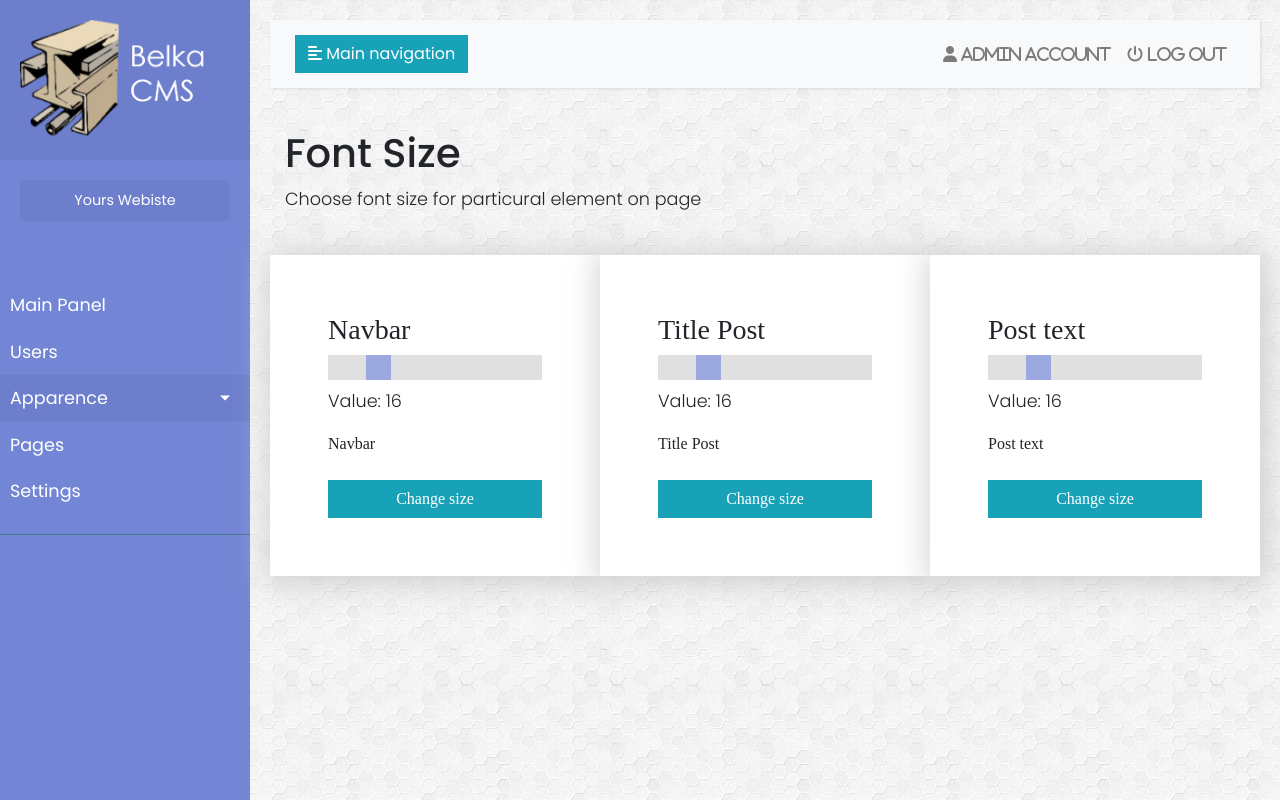
After one commit to kkedzierski/belka_cms, a Flask app: page /apperance/content/font-size in a window 1280 px wide. The commit adds this page. Run offline with Flask 2, Linux system fonts and the light colour scheme; some libraries are stand-ins or nearby versions.

Commit message:
create a background change functionality, create font size change layout

```diff
--- a/belka/admin_panel/routes.py
+++ b/belka/admin_panel/routes.py
@@ -1,26 +1,40 @@
 from flask import (redirect, render_template, url_for,
                    Blueprint, flash, request)
+from flask_login import login_required, current_user
 from belka.models import Website
 from belka import db
+from belka.admin_panel.utils import is_website_created
 
 
 main_panel = Blueprint('main_panel', __name__)
 
 # region Getting Started
 @main_panel.route('/getting-started')
+@login_required
 def getting_started():
+    if is_website_created():
+        flash('You cannot create another website. You have one!', 'info')
+        return redirect(url_for('main_panel.admin_panel'))
     return render_template('admin_panel/getting_started/getting-started.html',
                            title='Getting started')
 
 
 @main_panel.route('/create-website', methods=['GET', 'POST'])
+@login_required
 def create_website_page():
+    if is_website_created():
+        flash('You cannot create another website. You have one!', 'info')
+        return redirect(url_for('main_panel.admin_panel'))
     return render_template('admin_panel/getting_started/create-website.html',
                            title="Create website")
 
 
 @main_panel.route('/create-website/create-website', methods=['GET', 'POST'])
+@login_required
 def create_website():
+    if is_website_created():
+        flash('You cannot create another website. You have one!', 'info')
+        return redirect(url_for('main_panel.admin_panel'))
     if request.method == "POST":
         website_name = request.form.get('website_name')
         website = Website(title=website_name)
@@ -52,18 +66,28 @@ def paiting_website():
 # endregion
 
 @main_panel.route('/admin-panel', methods=['GET', 'POST'])
+@login_required
 def admin_panel():
+    if not is_website_created():
+        flash('You dont have a website. Create a website first!', 'info')
+        return redirect(url_for('main_panel.getting_started'))
     return render_template('admin_panel/admin-panel.html', title="Admin Panel")
 
 
 @main_panel.route('/apperance/navigation', methods=['GET', 'POST'])
 def navigation_page():
+    if not is_website_created():
+        flash('You dont have a website. Create a website first!', 'info')
+        return redirect(url_for('main_panel.getting_started'))
     return render_template('admin_panel/apperance/navigation.html',
                            title="Navigation bar")
 
 
 @main_panel.route('/apperance/navigation/styles', methods=['POST'])
 def change_navigation():
+    if not is_website_created():
+        flash('You dont have a website. Create a website first!', 'info')
+        return redirect(url_for('main_panel.getting_started'))
     if request.method == 'POST':
         if request.form.get('nav_style') == "green":
             nav_style = "navbar-dark bg-success"
@@ -80,12 +104,20 @@ def change_navigation():
 
 @main_panel.route('/settings')
 def settings_page():
+    if not is_website_created():
+        flash('You dont have a website. Create a website first!', 'info')
+        return redirect(url_for('main_panel.getting_started'))
+    if current_user.is_authenticated and len(Website.query.all()) == 0:
+        return redirect(url_for('main_panel.getting_started'))
     return render_template('admin_panel/settings.html',
                            title="settings")
 
 
 @main_panel.route('/settings/delete-website', methods=['GET', 'POST'])
 def delete_website():
+    if not is_website_created():
+        flash('You dont have a website. Create a website first!', 'info')
+        return redirect(url_for('main_panel.getting_started'))
     db.session.query(Website).delete()
     db.session.commit()
     flash('Website has been deleted', 'info')
@@ -94,6 +126,9 @@ def delete_website():
 
 @main_panel.route('/settings/change-website-name', methods=['GET', 'POST'])
 def change_website_name_page():
+    if not is_website_created():
+        flash('You dont have a website. Create a website first!', 'info')
+        return redirect(url_for('main_panel.getting_started'))
     website = Website.query.all()
     return render_template('admin_panel/change-website-name.html',
                            title="Change website name",
@@ -102,9 +137,67 @@ def change_website_name_page():
 
 @main_panel.route('/change-website-name', methods=['GET', 'POST'])
 def change_website_name():
+    if not is_website_created():
+        flash('You dont have a website. Create a website first!', 'info')
+        return redirect(url_for('main_panel.getting_started'))
     website = Website.query.get(1)
     website.title = request.form.get('website_name')
     db.session.commit()
     flash('Website name changed to {title}'.format(title=website.title),
           'success')
     return redirect(url_for('main_panel.admin_panel'))
+
+
+@main_panel.route('/pages', methods=['GET', 'POST'])
+def pages():
+    if not is_website_created():
+        flash('You dont have a website. Create a website first!', 'info')
+        return redirect(url_for('main_panel.getting_started'))
+    return render_template('admin_panel/pages.html', title="pages")
+
+
+@main_panel.route('/apperance/content/content', methods=['GET', 'POST'])
+def content_page():
+    if not is_website_created():
+        flash('You dont have a website. Create a website first!', 'info')
+        return redirect(url_for('main_panel.getting_started'))
+    return render_template('admin_panel/apperance/content/content.html',
+                           title="Content")
+
+
+@main_panel.route('/apperance/content/font-size', methods=['GET', 'POST'])
+def font_size_page():
+    return render_template('admin_panel/apperance/content/font-size.html',
+                           title="Font size")
+
+
+@main_panel.route('/apperance/content/font-style', methods=['GET', 'POST'])
+def font_style_page():
+    return render_template('admin_panel/apperance/content/font-style.html',
+                           title="Font style")
+
+
+@main_panel.route('/apperance/content/background-style', methods=['GET', 'POST'])
+def background_page():
+    return render_template('admin_panel/apperance/content/background-style.html',
+                           title="Background style")
+
+@main_panel.route('/apperance/content/background/style', methods=['GET', 'POST'])
+def background_style():
+    if not is_website_created():
+        flash('You dont have a website. Create a website first!', 'info')
+        return redirect(url_for('main_panel.getting_started'))
+    if request.method == 'POST':
+        if request.form.get('backround_style') == "hotel":
+            backround_style = "hotel.png"
+        if request.form.get('backround_style') == "spikes":
+            backround_style = "spikes.png"
+        if request.form.get('backround_style') == 'painting':
+            backround_style = "painting.png"
+        if request.form.get('backround_style') == 'flower':
+            backround_style = "flower.png"
+        website = Website.query.get(1)
+        website.page_background = backround_style
+        db.session.commit()
+        flash('Background changed', 'success')
+        return redirect(url_for('website.index'))
--- a/belka/static/admin_panel.css
+++ b/belka/static/admin_panel.css
@@ -175,3 +175,42 @@ a.article:hover {
 .btn{
     border-radius: 0
 }
+
+.slidecontainer {
+    width: 100%; /* Width of the outside container */
+  }
+
+  /* The slider itself */
+  .slider {
+    -webkit-appearance: none;  /* Override default CSS styles */
+    appearance: none;
+    width: 100%; /* Full-width */
+    height: 25px; /* Specified height */
+    background: #d3d3d3; /* Grey background */
+    outline: none; /* Remove outline */
+    opacity: 0.7; /* Set transparency (for mouse-over effects on hover) */
+    -webkit-transition: .2s; /* 0.2 seconds transition on hover */
+    transition: opacity .2s;
+}
+
+/* Mouse-over effects */
+.slider:hover {
+    opacity: 1; /* Fully shown on mouse-over */
+  }
+
+  /* The slider handle (use -webkit- (Chrome, Opera, Safari, Edge) and -moz- (Firefox) to override default look) */
+  .slider::-webkit-slider-thumb {
+    -webkit-appearance: none; /* Override default look */
+    appearance: none;
+    width: 25px; /* Set a specific slider handle width */
+    height: 25px; /* Slider handle height */
+    background: #7386D5; /* Green background */
+    cursor: pointer; /* Cursor on hover */
+  }
+
+  .slider::-moz-range-thumb {
+    width: 25px; /* Set a specific slider handle width */
+    height: 25px; /* Slider handle height */
+    background: #7386D5; /* Green background */
+    cursor: pointer; /* Cursor on hover */
+  }
--- /dev/null
+++ b/belka/templates/admin_panel/apperance/content/font-size.html
@@ -0,0 +1,61 @@
+{% extends 'admin_panel/layout.html' %}
+{% block content %}
+<h1>Font Size</h1>
+<p>Choose font size for particural element on page</p>
+<div class="row">
+    <div class="col-lg-4 belka_block mt-4">
+        <h3>Navbar</h3>
+        <form action="" method="POST">
+                <div class="slidecontainer">
+                    <input type="range" min="10" max="40" value="16" class="slider" id="navbarSliderID">
+                </div>
+              <p>Value: <span id="navbarOutputID"></span></p>
+              <div id="NavbarID">Navbar</div>
+            <input class="mt-4 btn btn-info btn-block" type="submit" value="Change size">
+        </form>
+    </div>
+    <div class="col-lg-4 belka_block mt-4">
+        <h3>Title Post </h3>
+        <form action="" method="POST">
+            <div class="slidecontainer">
+                <input type="range" min="10" max="40" value="16" class="slider" id="titlePostSliderID">
+            </div>
+            <p>Value: <span id="titlePostOutputID"></span></p>
+            <div id="TitleID">Title Post</div>
+            <input class="mt-4 btn btn-info btn-block" type="submit" value="Change size">
+        </form>
+    </div>
+    <div class="col-lg-4 belka_block mt-4">
+        <h3>Post text</h3>
+        <form action="" method="POST">
+            <div class="slidecontainer">
+                <input type="range" min="10" max="40" value="16" class="slider" id="postTextSliderID">
+            </div>
+            <p>Value: <span id="postTextOutputID"></span></p>
+            <div id="PostID">Post text</div>
+            <input class="mt-4 btn btn-info btn-block" type="submit" value="Change size">
+        </form>
+    </div>
+<script>
+function show_slider_result(sliderID, outputID, textToChangeID){
+   var slider = document.getElementById(sliderID);
+    var output = document.getElementById(outputID);
+    output.innerHTML = slider.value;
+
+    slider.oninput = function() {
+    output.innerHTML = this.value;
+    }
+
+    var text_to_show_changes = document.getElementById(textToChangeID)
+    slider.addEventListener('input', function() {
+        var size = slider.value;
+        text_to_show_changes.style.fontSize = size + "px";
+    });
+
+}
+show_slider_result("navbarSliderID", "navbarOutputID", "NavbarID")
+show_slider_result("titlePostSliderID", "titlePostOutputID", "TitleID")
+show_slider_result("postTextSliderID", "postTextOutputID", "PostID")
+
+    </script>
+{% endblock content %}
--- a/belka/templates/admin_panel/layout.html
+++ b/belka/templates/admin_panel/layout.html
@@ -29,7 +29,7 @@
             </ul>
             <ul class="list-unstyled components">
                 <li>
-                    <a href="{{ url_for('main_panel.getting_started') }}">Main Panel</a>
+                    <a href="{{ url_for('main_panel.admin_panel') }}">Main Panel</a>
                 </li>
                 <li>
                     <a href="#">Users</a>
@@ -41,7 +41,7 @@
                             <a href="{{ url_for('main_panel.navigation_page')}}">Navigation</a>
                         </li>
                         <li>
-                            <a href="#">Content</a>
+                            <a href="{{ url_for('main_panel.content_page')}}">Content</a>
                         </li>
                         <li>
                             <a href="#">Footer</a>
@@ -49,7 +49,7 @@
                     </ul>
                 </li>
                 <li>
-                    <a href="#">Pages</a>
+                    <a href="{{ url_for('main_panel.pages') }}">Pages</a>
                 </li>
                 <li>
                     <a href="{{ url_for('main_panel.settings_page') }}">Settings</a>
```
Also changed, not shown: belka/admin_panel/utils.py (added, +10 -0 lines), belka/authentication_panel/routes.py (+9 -5 lines), belka/templates/admin_panel/apperance/content/background-style.html (added, +37 -0 lines), belka/templates/admin_panel/apperance/content/content.html (added, +26 -0 lines), belka/templates/admin_panel/pages.html (added, +45 -0 lines), belka/templates/main_website/index.html (+6 -1 lines), belka/site.db, belka/static/images/flower.png (added), belka/static/images/spikes.png (added), belka/templates/admin_panel/apperance/content/font-style.html (added), 1 other file.
